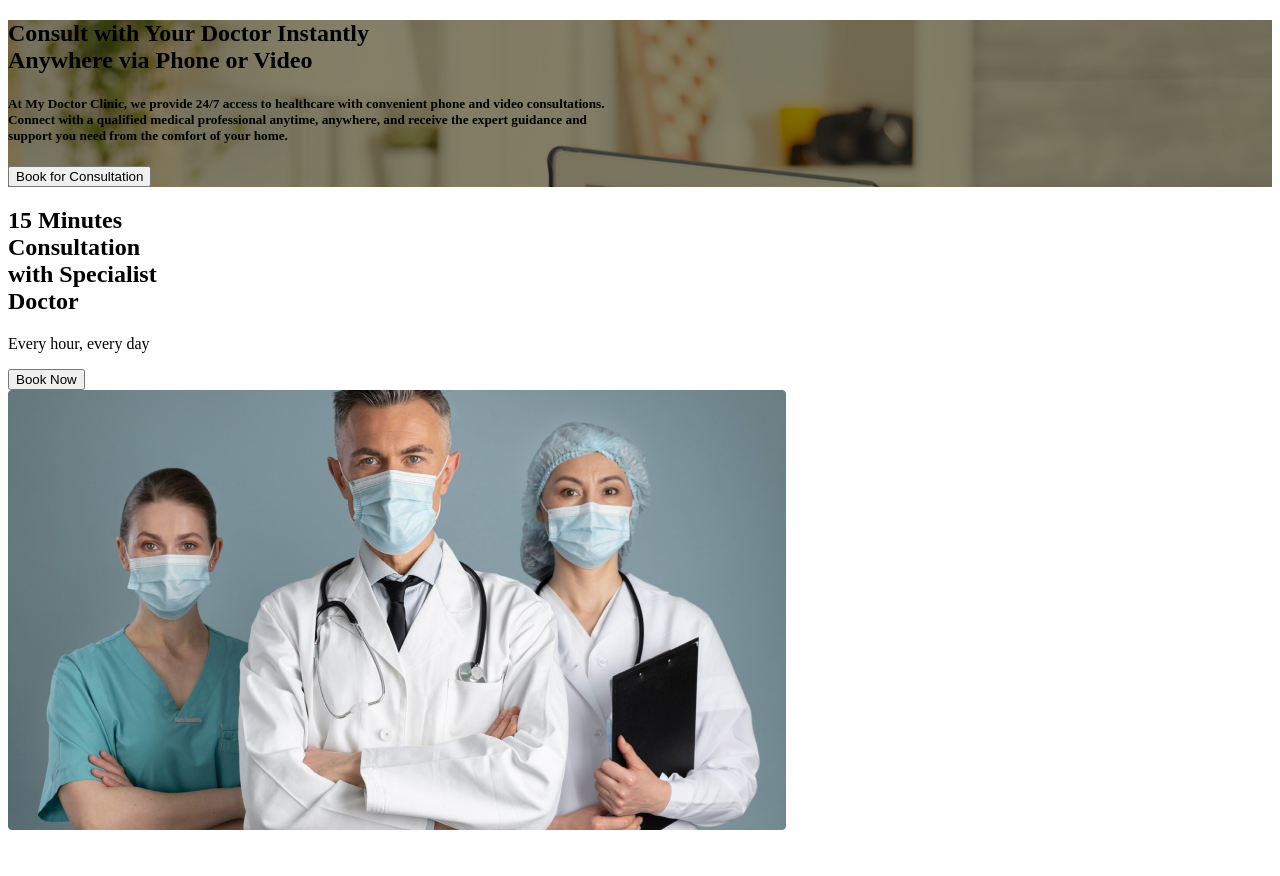
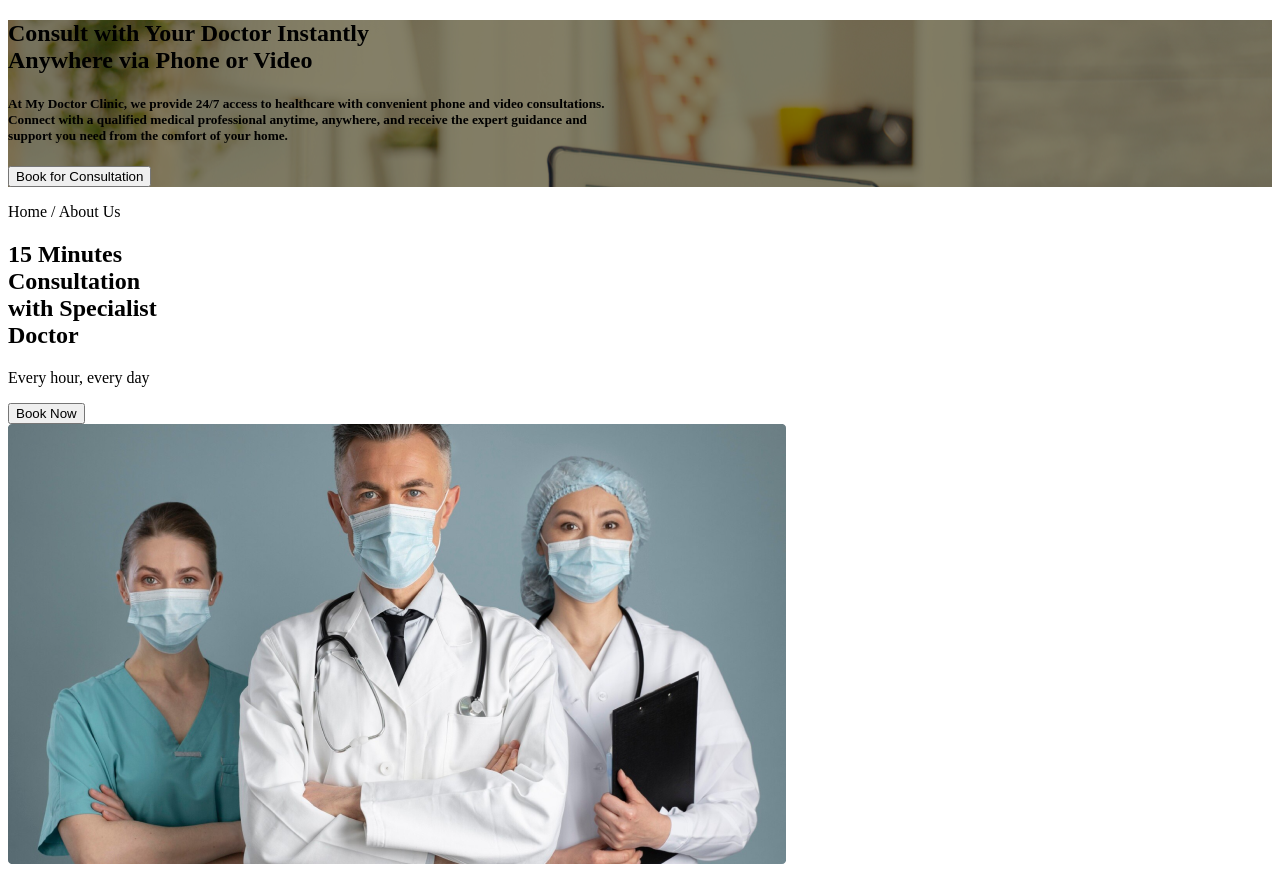
Before and after one commit to bdCalling-Sdt-hub/MedicalConsulation, a Next.js app: page /about in a window 1280 px wide. Before the commit the page ends 842 px from the top, so only its background shows below. Built offline with nearby package versions, Linux system fonts and the light colour scheme.

Commit message:
all the nav items screens are done with routing

```diff
--- a/src/app/about/page.jsx
+++ b/src/app/about/page.jsx
@@ -2,6 +2,7 @@ import React from "react";
 import Image from "next/image";
 import about from "../../../public/images/about.png";
 import Banner from "@/components/Banner";
+import AboutUs2 from "@/components/AboutUs2";
 
 const page = () => {
   return (
@@ -10,32 +11,15 @@ const page = () => {
       <Banner />
 
       {/* about us 2 section */}
-      <section className={`py-20 bg-primary2`}>
-        <div className="container mx-auto flex flex-row gap-4">
-          <div className="w-4/12">
-            <h1 className={`text-primary10 text-[48px] font-abril font-bold`}>
-              15 Minutes
-              <br />
-              Consultation
-              <br />
-              with Specialist
-              <br />
-              Doctor
-            </h1>
-            <p className={`text-black font-normal text-lg `}>
-              Every hour, every day
-            </p>
-            <button
-              className={`text-white bg-primary10 font-merri text-sm py-2 px-6 rounded-sm font-normal mt-7`}
-            >
-              Book Now
-            </button>
-          </div>
-          <div className="">
-            <Image src={about} alt="about" />
-          </div>
-        </div>
-      </section>
+      <div className="bg-primary2 pt-10">
+        <p
+          className={`text-sm font-normal font-merri text-offBlack text-center`}
+        >
+          Home
+          <span className={`text-secondaryBlack`}> / About Us</span>
+        </p>
+      </div>
+      <AboutUs2 />
     </>
   );
 };
```
Also changed, not shown: src/app/faq/page.jsx (added, +22 -0 lines), src/app/services/page.jsx (added, +22 -0 lines), src/components/Header.jsx (+13 -4 lines).
